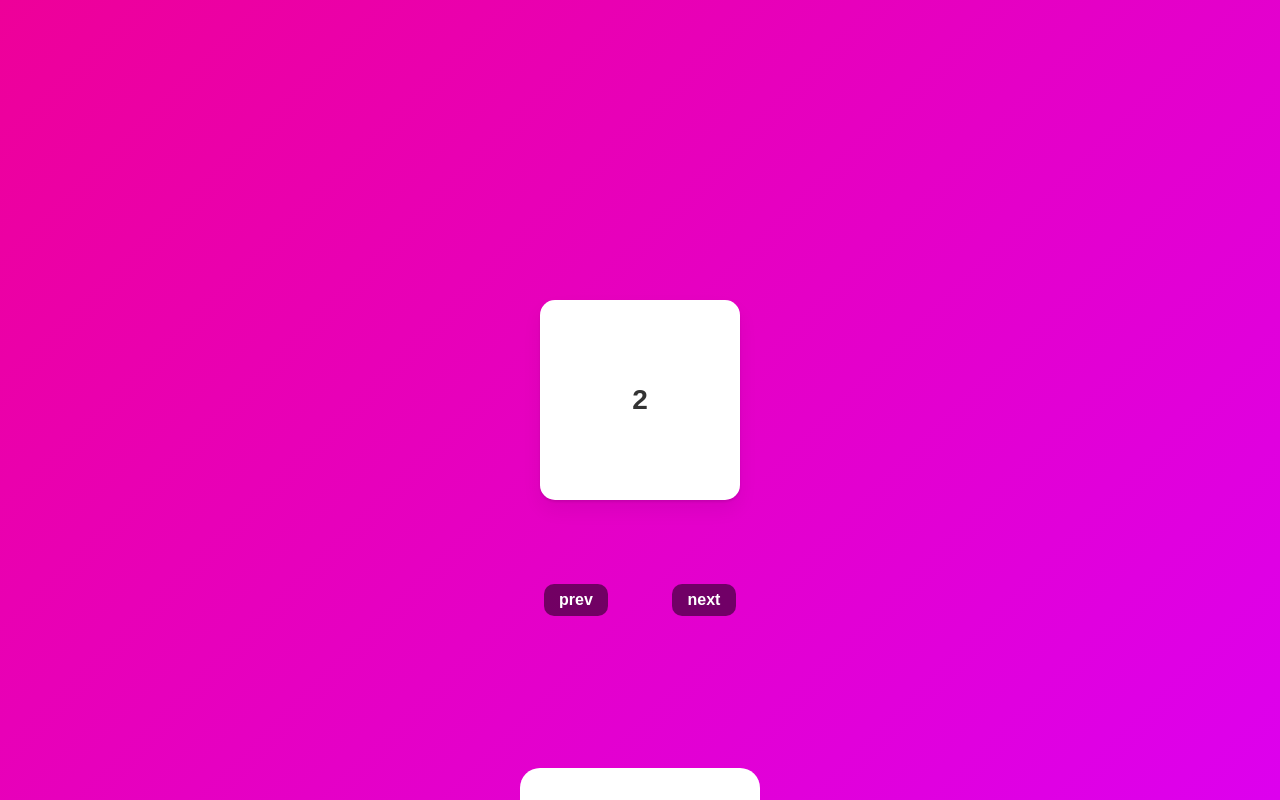
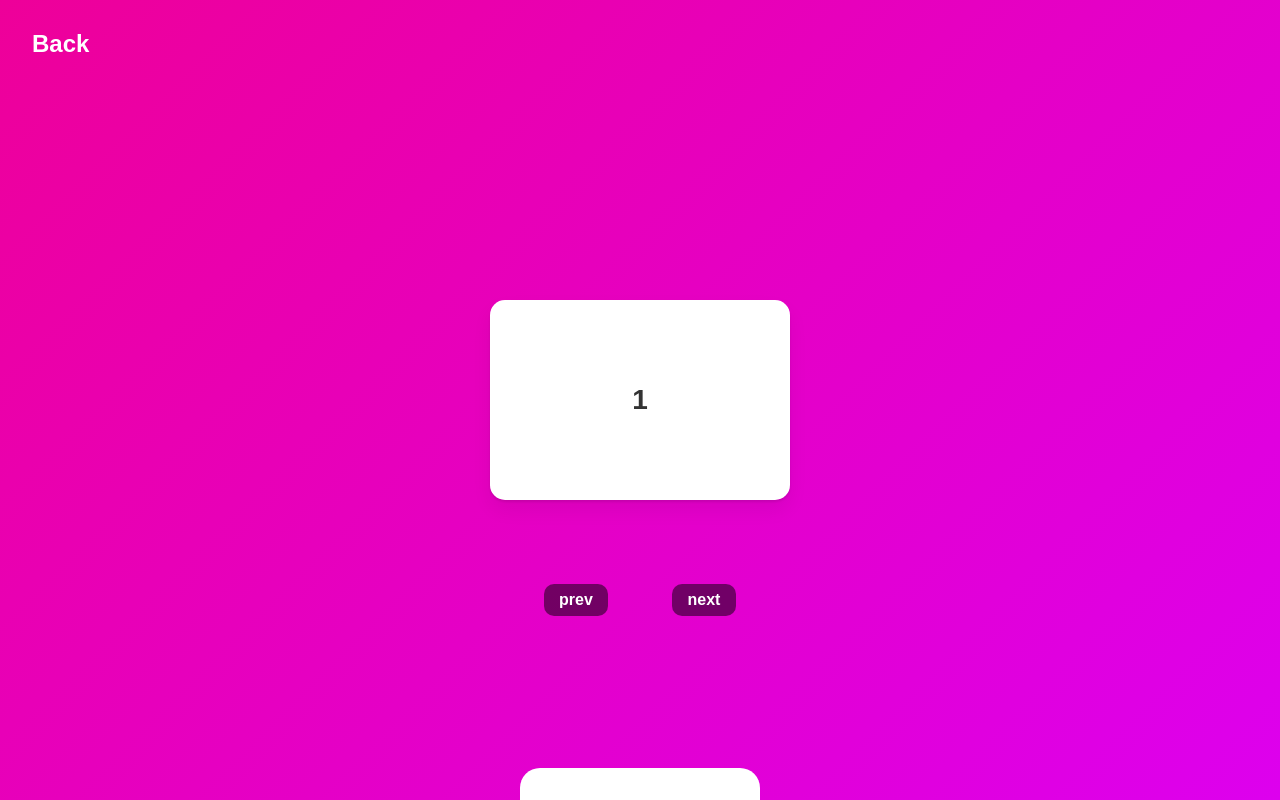
Before and after one commit to Cottonwood-moa/Framer-Motion, a React (Create React App) app: page /slider in a window 1280 px wide. Built offline with nearby package versions, Linux system fonts and the light colour scheme.

Commit message:
no message

```diff
--- a/src/components/Code.tsx
+++ b/src/components/Code.tsx
@@ -36,7 +36,7 @@ const Close = styled.div`
   z-index: 1;
   cursor: pointer;
 `;
-interface IProps {
+export interface IProps {
   setCode(arg: boolean | ((prev: boolean) => void)): void;
   branch: string;
 }
--- a/src/routes/AnimatePresense.tsx
+++ b/src/routes/AnimatePresense.tsx
@@ -2,6 +2,8 @@ import styled from "styled-components";
 import { motion, AnimatePresence } from "framer-motion";
 import { useRef, useState } from "react";
 import Code from "../components/Code";
+import { BackArrow } from "./Svg";
+import { useNavigate } from "react-router-dom";
 
 const Wrapper = styled(motion.div)`
   height: 100vh;
@@ -74,8 +76,17 @@ function AnimatePresense() {
   const [isToggled, setIsToggled] = useState(false);
   const [code, setCode] = useState(false);
   const wrapRef = useRef<HTMLDivElement>(null);
+  const navigate = useNavigate();
   return (
     <Wrapper ref={wrapRef}>
+      <BackArrow
+        initial={{ scale: 0 }}
+        animate={{ scale: 1 }}
+        transition={{ delay: 0.5 }}
+        onClick={() => navigate(-1)}
+      >
+        Back
+      </BackArrow>
       <AnimatePresence>
         {code ? <Code setCode={setCode} branch={`animatePresence`} /> : null}
       </AnimatePresence>
--- a/src/routes/Gesture.tsx
+++ b/src/routes/Gesture.tsx
@@ -2,6 +2,8 @@ import styled from "styled-components";
 import { motion, AnimatePresence } from "framer-motion";
 import { useRef, useState } from "react";
 import Code from "../components/Code";
+import { BackArrow } from "./Svg";
+import { useNavigate } from "react-router-dom";
 
 //  styled components
 const Wrapper = styled.div`
@@ -62,11 +64,20 @@ const boxVariants = {
 function Gesture() {
   const biggerBoxRef = useRef<HTMLDivElement>(null);
   const [code, setCode] = useState(false);
+  const navigate = useNavigate();
   return (
     <>
       <AnimatePresence>
         {code ? <Code setCode={setCode} branch={`gesture`} /> : null}
       </AnimatePresence>
+      <BackArrow
+        initial={{ scale: 0 }}
+        animate={{ scale: 1 }}
+        transition={{ delay: 0.5 }}
+        onClick={() => navigate(-1)}
+      >
+        Back
+      </BackArrow>
       <Wrapper>
         <BiggerBox ref={biggerBoxRef}>
           <Box
--- a/src/routes/Home.tsx
+++ b/src/routes/Home.tsx
@@ -1,7 +1,13 @@
 import { motion } from "framer-motion";
 import styled from "styled-components";
-import { Link } from "react-router-dom";
+import { useNavigate } from "react-router-dom";
 import useWindowDimensions from "../getWindowDimension";
+import ReactMarkdown from "react-markdown";
+import { Prism as SyntaxHighlighter } from "react-syntax-highlighter";
+import { a11yDark } from "react-syntax-highlighter/dist/esm/styles/prism";
+import remarkGfm from "remark-gfm";
+import { useEffect, useState } from "react";
+import ReadMd from "../service/readMd";
 const Container = styled(motion.div)`
   width: 1400px;
   height: 100vh;
@@ -79,12 +85,12 @@ const cardList: Array<ICard> = [
     backgroundColor: "#44bd32",
   },
   {
+    content: "animatePresence",
+    backgroundColor: "#273c75",
+  },
+  {
     content: "layout",
     backgroundColor: "#e84118",
-  },
-  {
-    content: "animatePresence",
-    backgroundColor: "#273c75",
   },
   {
     content: "svg",
@@ -99,8 +105,18 @@ const cardList: Array<ICard> = [
     backgroundColor: "#55efc4",
   },
 ];
+const readMd = new ReadMd();
 function Home() {
   const { width } = useWindowDimensions();
+  const navigate = useNavigate();
+  const [mdFile, setMdFile] = useState(``);
+  const read = async () => {
+    const res = await readMd.readGithubMd(`master`);
+    setMdFile(res as string);
+  };
+  useEffect(() => {
+    read();
+  }, [mdFile]);
   return (
     <>
       <H1>Framer motion</H1>
@@ -112,19 +128,41 @@ function Home() {
       <Container layout variants={containerVars}>
         {cardList.map((card, index) => {
           return (
-            <Link to={`/${card.content}`} key={card.content}>
             <Card
               layout
               variants={cardVars}
               background={card.backgroundColor}
               animate={{ rotate: 10 }}
               whileHover={`whileHover`}
+              onClick={() => navigate(`/${card.content}`)}
+              key={card.content}
             >
               {card.content.toUpperCase()}
             </Card>
-            </Link>
           );
         })}
+        <ReactMarkdown
+          children={mdFile}
+          remarkPlugins={[remarkGfm]}
+          components={{
+            code({ node, inline, className, children, ...props }) {
+              const match = /language-(\w+)/.exec(className || "");
+              return !inline && match ? (
+                <SyntaxHighlighter
+                  children={String(children).replace(/\n$/, "")}
+                  style={a11yDark}
+                  language={match[1]}
+                  PreTag="div"
+                  {...props}
+                />
+              ) : (
+                <code className={className} {...props}>
+                  {children}
+                </code>
+              );
+            },
+          }}
+        />
       </Container>
     </>
   );
--- a/src/routes/Layout.tsx
+++ b/src/routes/Layout.tsx
@@ -2,6 +2,8 @@ import styled from "styled-components";
 import { AnimatePresence, motion } from "framer-motion";
 import { useState } from "react";
 import Code from "../components/Code";
+import { BackArrow } from "./Svg";
+import { useNavigate } from "react-router-dom";
 
 const Wrapper = styled(motion.div)`
   height: 100vh;
@@ -50,11 +52,21 @@ const CodeButton = styled(motion.div)`
 function Layout() {
   const [isClicked, setIsClicked] = useState(false);
   const [code, setCode] = useState(false);
+  const navigate = useNavigate();
+
   const onClick = () => {
     setIsClicked((prev) => !prev);
   };
   return (
     <Wrapper onClick={onClick}>
+      <BackArrow
+        initial={{ scale: 0 }}
+        animate={{ scale: 1 }}
+        transition={{ delay: 0.5 }}
+        onClick={() => navigate(-1)}
+      >
+        Back
+      </BackArrow>
       <AnimatePresence>
         {code ? <Code setCode={setCode} branch={`layout`} /> : null}
       </AnimatePresence>
--- a/src/routes/SelectBox.tsx
+++ b/src/routes/SelectBox.tsx
@@ -2,6 +2,8 @@ import styled from "styled-components";
 import { motion, AnimatePresence } from "framer-motion";
 import { useState } from "react";
 import Code from "../components/Code";
+import { useNavigate } from "react-router-dom";
+import { BackArrow } from "./Svg";
 
 const Wrapper = styled(motion.div)`
   height: 100vh;
@@ -66,8 +68,17 @@ interface IBoxContent {
 function SelectBox() {
   const [id, setId] = useState<null | string>(null);
   const [code, setCode] = useState(false);
+  const navigate = useNavigate();
   return (
     <Wrapper>
+      <BackArrow
+        initial={{ scale: 0 }}
+        animate={{ scale: 1 }}
+        transition={{ delay: 0.5 }}
+        onClick={() => navigate(-1)}
+      >
+        Back
+      </BackArrow>
       <AnimatePresence>
         {code ? <Code setCode={setCode} branch={`selectBox`} /> : null}
       </AnimatePresence>
--- a/src/routes/Slider.tsx
+++ b/src/routes/Slider.tsx
@@ -2,6 +2,8 @@ import styled from "styled-components";
 import { motion, AnimatePresence } from "framer-motion";
 import { useState } from "react";
 import Code from "../components/Code";
+import { useNavigate } from "react-router-dom";
+import { BackArrow } from "./Svg";
 
 const Wrapper = styled(motion.div)`
   height: 100vh;
@@ -19,7 +21,7 @@ const ButtonWrap = styled.div`
 `;
 const Box = styled(motion.div)`
   position: absolute;
-  width: 200px;
+  width: 300px;
   height: 200px;
   border-radius: 15px;
   background-color: white;
@@ -74,9 +76,10 @@ const boxVariants = {
   }),
 };
 function Slider() {
-  const [visible, setVisible] = useState(2);
+  const [visible, setVisible] = useState(1);
   const [back, setBack] = useState(false);
   const [code, setCode] = useState(false);
+  const navigate = useNavigate();
   const nextButton = () => {
     setBack(false);
     setVisible((prev) => (prev === 10 ? (prev = 1) : prev + 1));
@@ -88,6 +91,14 @@ function Slider() {
   return (
     <>
       <Wrapper>
+        <BackArrow
+          initial={{ scale: 0 }}
+          animate={{ scale: 1 }}
+          transition={{ delay: 0.5 }}
+          onClick={() => navigate(-1)}
+        >
+          Back
+        </BackArrow>
         <AnimatePresence>
           {code ? <Code setCode={setCode} branch={`slider`} /> : null}
         </AnimatePresence>
--- a/src/routes/Svg.tsx
+++ b/src/routes/Svg.tsx
@@ -2,7 +2,20 @@ import styled from "styled-components";
 import { AnimatePresence, motion } from "framer-motion";
 import Code from "../components/Code";
 import { useState } from "react";
+import { useNavigate } from "react-router-dom";
 
+export const BackArrow = styled(motion.div)`
+  position: fixed;
+  width: 4rem;
+  height: 4rem;
+  color: white;
+  top: 2rem;
+  left: 2rem;
+  margin: auto;
+  font-weight: bold;
+  font-size: 24px;
+  cursor: pointer;
+`;
 const Wrapper = styled(motion.div)`
   height: 100vh;
   width: 100vw;
@@ -50,8 +63,17 @@ const svgVariants = {
 };
 function Test() {
   const [code, setCode] = useState(false);
+  const navigate = useNavigate();
   return (
     <Wrapper>
+      <BackArrow
+        initial={{ scale: 0 }}
+        animate={{ scale: 1 }}
+        transition={{ delay: 0.5 }}
+        onClick={() => navigate(-1)}
+      >
+        Back
+      </BackArrow>
       <AnimatePresence>
         {code ? <Code setCode={setCode} branch={`svg`} /> : null}
       </AnimatePresence>
--- a/src/routes/Variants.tsx
+++ b/src/routes/Variants.tsx
@@ -2,6 +2,8 @@ import styled from "styled-components";
 import { AnimatePresence, motion } from "framer-motion";
 import { useState } from "react";
 import Code from "../components/Code";
+import { useNavigate } from "react-router-dom";
+import { BackArrow } from "./Svg";
 
 const Wrapper = styled.div`
   height: 100vh;
@@ -59,8 +61,17 @@ const circleVariants = {
 };
 function Variants() {
   const [code, setCode] = useState(false);
+  const navigate = useNavigate();
   return (
     <Wrapper>
+      <BackArrow
+        initial={{ scale: 0 }}
+        animate={{ scale: 1 }}
+        transition={{ delay: 0.5 }}
+        onClick={() => navigate(-1)}
+      >
+        Back
+      </BackArrow>
       <AnimatePresence>
         {code ? <Code setCode={setCode} branch={`variants`} /> : null}
       </AnimatePresence>
--- a/src/routes/motionValue.tsx
+++ b/src/routes/motionValue.tsx
@@ -8,6 +8,8 @@ import {
 } from "framer-motion";
 import { useEffect, useState } from "react";
 import Code from "../components/Code";
+import { useNavigate } from "react-router-dom";
+import { BackArrow } from "./Svg";
 
 const Wrapper = styled(motion.div)`
   height: 150vh;
@@ -65,6 +67,7 @@ function MotionValue() {
   );
   const { scrollYProgress } = useViewportScroll();
   const scale = useTransform(scrollYProgress, [0, 1], [1, 3]);
+  const navigate = useNavigate();
   // 추적 방법
   useEffect(() => {
     x.onChange(() => {
@@ -73,6 +76,14 @@ function MotionValue() {
   }, [x]);
   return (
     <Wrapper style={{ background: gradient }}>
+      <BackArrow
+        initial={{ scale: 0 }}
+        animate={{ scale: 1 }}
+        transition={{ delay: 0.5 }}
+        onClick={() => navigate(-1)}
+      >
+        Back
+      </BackArrow>
       <AnimatePresence>
         {code ? <Code setCode={setCode} branch={`motionValue`} /> : null}
       </AnimatePresence>
```
Also changed, not shown: 1 other file (tests, documents, lock files or other folders). Lines whose indentation alone changed are shown as unchanged.
